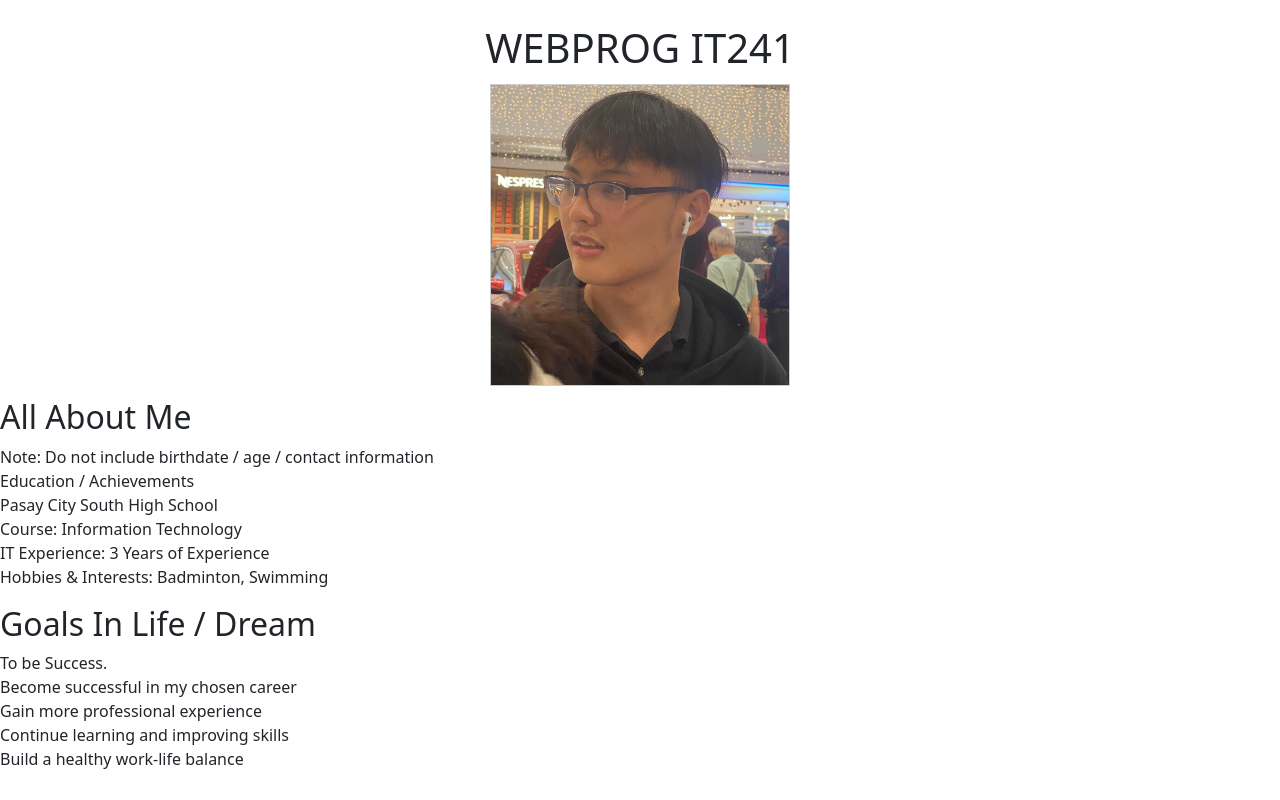
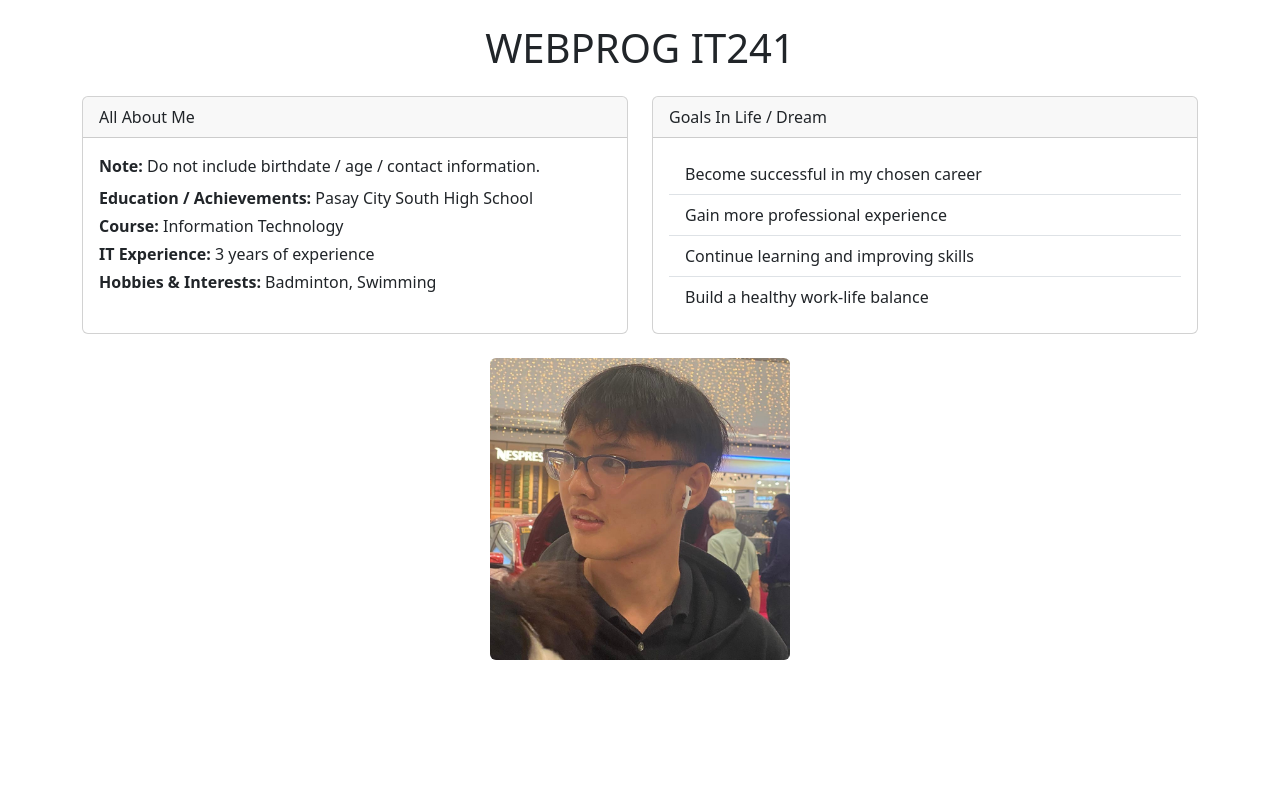
Before and after one commit to crux091/webprog-IT241-html-lessons, a plain HTML site: page introduction/index.html in a window 1280 px wide. Drawn offline with nearby package versions, Linux system fonts and the light colour scheme.

Commit message:
revert: restore centered image version of introduction/index.html

```diff
--- a/introduction/index.html
+++ b/introduction/index.html
@@ -11,29 +11,39 @@
 
 <h1 class="text-center mt-4">WEBPROG IT241</h1>
 
-<div style="text-align:center; margin:12px 0;">
-  <img src="488870284_3644024602557577_3798954024757500501_n.jpg" alt="Profile photo" style="width:300px; height:auto; border:1px solid #ccc;" />
+<div class="container my-4">
+  <div class="row g-4">
+    <div class="col-md-6">
+      <div class="card h-100">
+        <div class="card-header">All About Me</div>
+        <div class="card-body">
+          <p class="mb-2"><strong>Note:</strong> Do not include birthdate / age / contact information.</p>
+          <p class="mb-1"><strong>Education / Achievements:</strong> Pasay City South High School</p>
+          <p class="mb-1"><strong>Course:</strong> Information Technology</p>
+          <p class="mb-1"><strong>IT Experience:</strong> 3 years of experience</p>
+          <p class="mb-0"><strong>Hobbies & Interests:</strong> Badminton, Swimming</p>
+        </div>
+      </div>
+    </div>
+    <div class="col-md-6">
+      <div class="card h-100">
+        <div class="card-header">Goals In Life / Dream</div>
+        <div class="card-body">
+          <ul class="list-group list-group-flush">
+            <li class="list-group-item">Become successful in my chosen career</li>
+            <li class="list-group-item">Gain more professional experience</li>
+            <li class="list-group-item">Continue learning and improving skills</li>
+            <li class="list-group-item">Build a healthy work-life balance</li>
+          </ul>
+        </div>
+      </div>
+    </div>
+  </div>
 </div>
 
-<h2>All About Me</h2>
-<p>
-Note: Do not include birthdate / age / contact information<br>
-Education / Achievements<br>
-Pasay City South High School<br>
-Course: Information Technology<br>
-IT Experience: 3 Years of Experience<br>
-Hobbies & Interests: Badminton, Swimming
-</p>
-
-<h2>Goals In Life / Dream</h2>
-<p>
-To be Success.<br>
-Become successful in my chosen career<br>
-Gain more professional experience<br>
-Continue learning and improving skills<br>
-Build a healthy work-life balance
-</p>
-
+<div class="text-center my-3">
+  <img src="488870284_3644024602557577_3798954024757500501_n.jpg" alt="Profile photo" class="img-fluid rounded" style="width:300px; height:auto;" />
+</div>
 
 
 </body>
```
